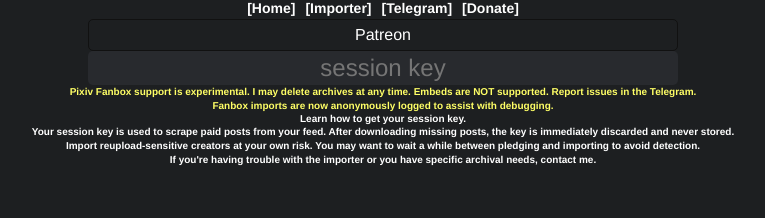
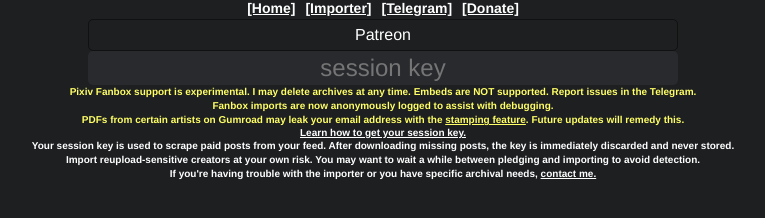
Before and after one commit to thedemodev/Kemono, a website: page public/importer/index.html in a window 1280 px wide. Shown: the whole page, without its empty margins (257-1022 px from the left). Drawn offline with nearby package versions, Linux system fonts and the light colour scheme.

Commit message:
added warning for gumroad pdfs

```diff
--- a/public/css/index.css
+++ b/public/css/index.css
@@ -28,8 +28,13 @@
 }
 
 .link-reset {
-  text-decoration: none;
+  text-decoration: underline;
   color: #fff;
+}
+
+.link-reset-warning {
+  text-decoration: underline;
+  color: rgb(255, 255, 102);
 }
 
 .header {
--- a/public/importer/index.html
+++ b/public/importer/index.html
@@ -54,6 +54,7 @@
       <div class="footer">
         <p class="warning">Pixiv Fanbox support is experimental. I may delete archives at any time. Embeds are NOT supported. Report issues in the Telegram.</p>
         <p class="warning">Fanbox imports are now anonymously logged to assist with debugging.</p>
+        <p class="warning">PDFs from certain artists on Gumroad may leak your email address with the <a href="https://help.gumroad.com/article/130-pdf-stamping" class="link-reset-warning" target="_blank">stamping feature</a>. Future updates will remedy this.</p>
         <a
           href="https://github.com/OpenYiff/Kemono/wiki/How-to-get-your-session-key"
           class="link-reset"
```
